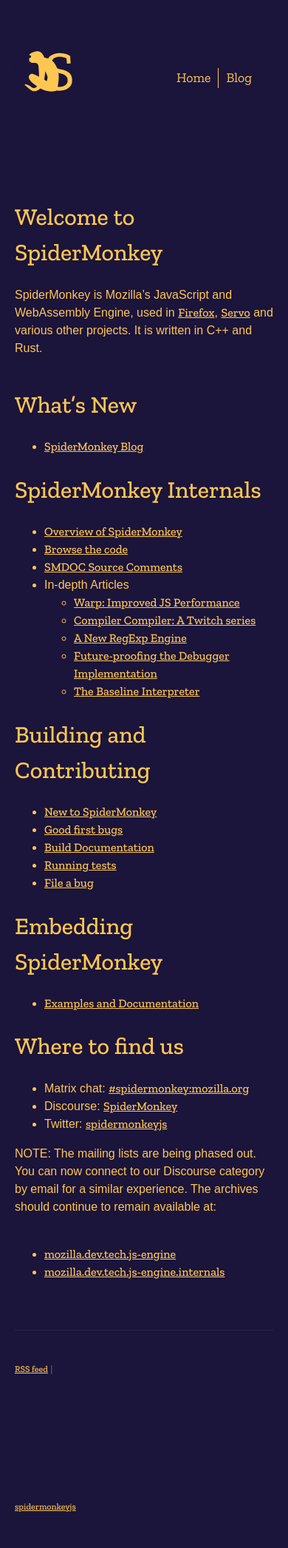
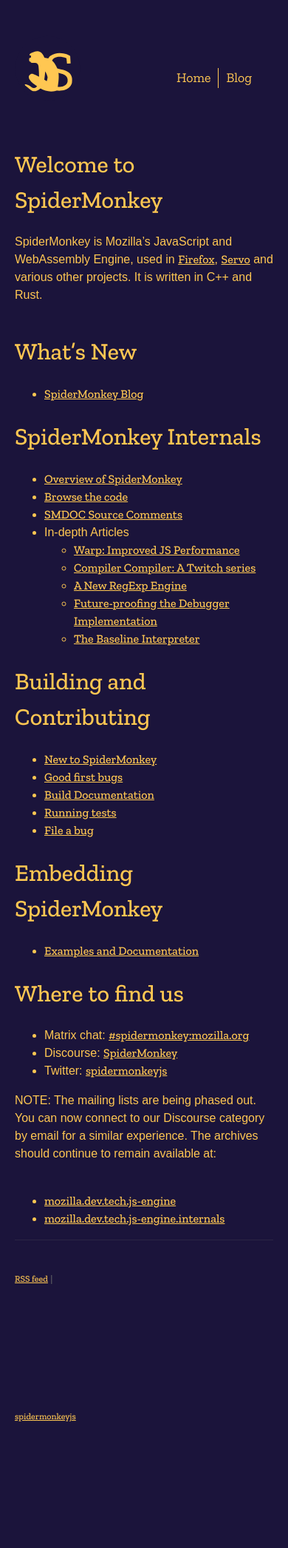
Before and after one commit to mozilla-spidermonkey/spidermonkey.dev, a Jekyll site: the page built from index.markdown, in a window 390 px wide. Shown: the whole page at 74% size. Built offline with Jekyll 4.4.1, drawn with Linux system fonts in a browser that asks for light colours; nearby versions of some CDN libraries; after the commit the page ends 1971 px from its top, so only the background shows below that.

Commit message:
Remove unnecessary padding from main content on mobile (fixes #36)

```diff
--- a/_sass/_content.scss
+++ b/_sass/_content.scss
@@ -1,6 +1,6 @@
 .main-content {
   font-size: 1rem;
-  padding: 50px 0;
+  padding: 0px 0;
   h1,
   h2,
   h3,
@@ -26,8 +26,6 @@
     margin: 0 0 $spacing-paragraph;
   }
   @media (min-width: $bp-tablet) {
-    padding: 0px 0;
-
   .section-headline {
     border-bottom: none;
   }
```
